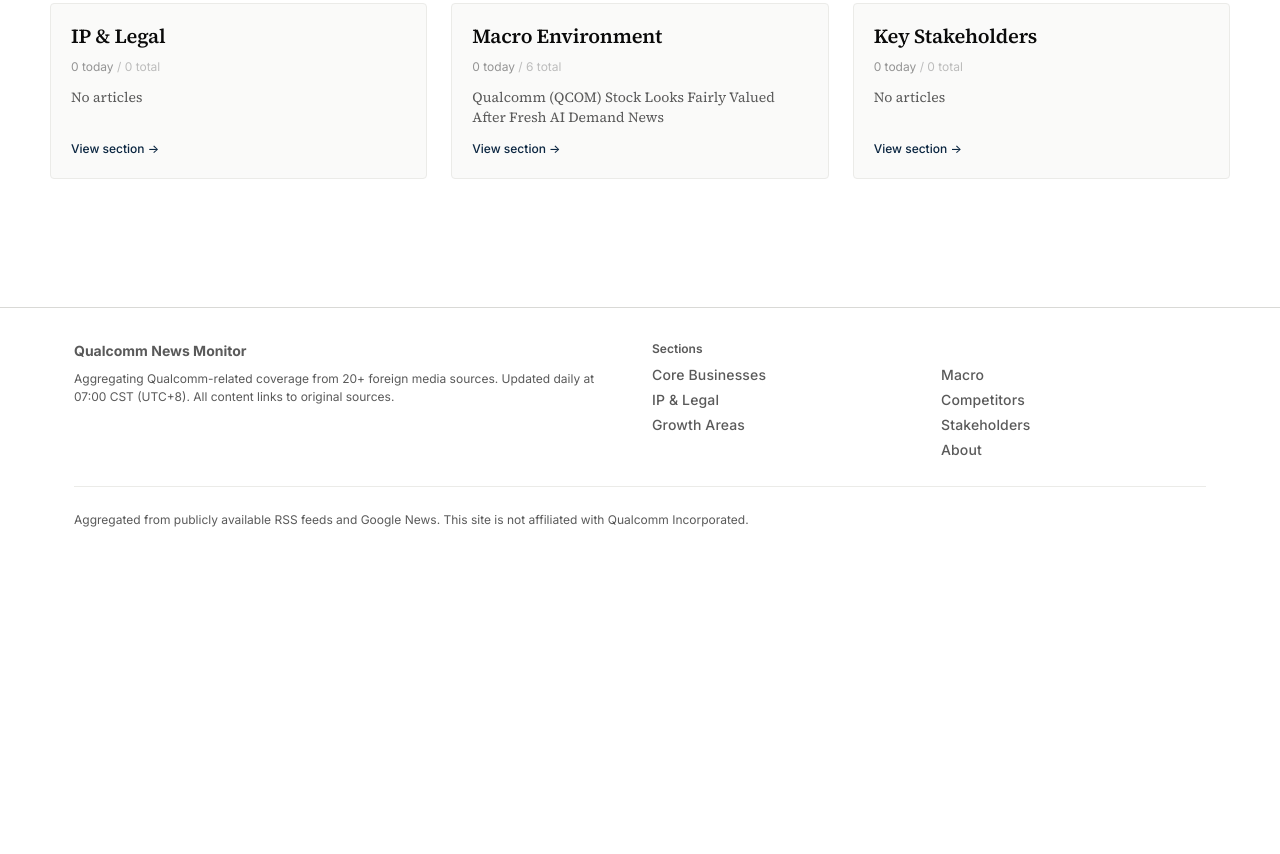
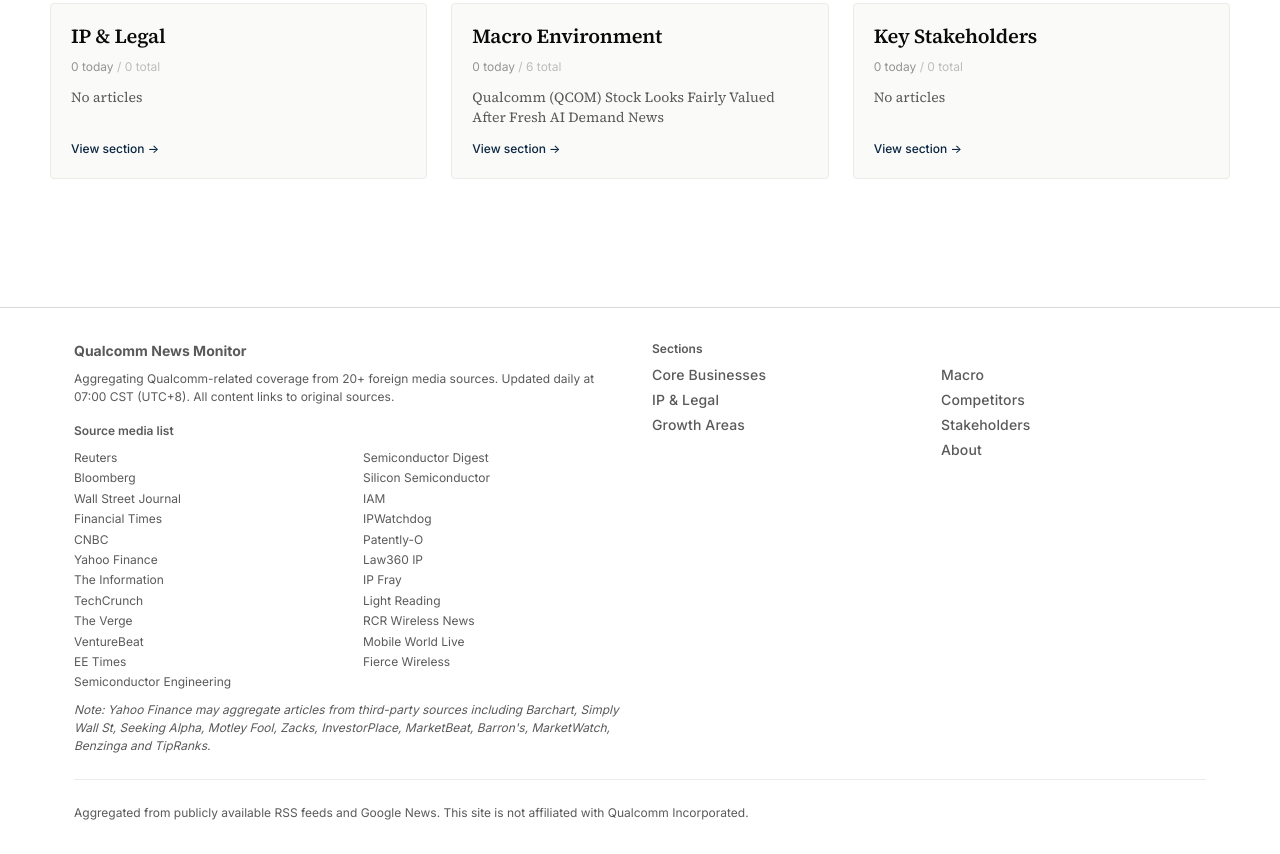
Before and after one commit to chelseazhou1003-rgb/Monitoring-Test-2, a website with bundled scripts: page site/index.html in a window 1280 px wide. Shown: the part 538-1392 px from the top of the page. Before the commit the page ends 1099 px from the top, so only its background shows below. Built offline with nearby package versions, Linux system fonts and the light colour scheme.

Commit message:
feat: add source media list to footer with Yahoo Finance third-party note

```diff
--- a/site/index.html
+++ b/site/index.html
@@ -63,6 +63,35 @@
         <div class="col-6">
           <p class="body-sm"><strong>Qualcomm News Monitor</strong></p>
           <p class="body-xs mt-2">Aggregating Qualcomm-related coverage from 20+ foreign media sources. Updated daily at 07:00 CST (UTC+8). All content links to original sources.</p>
+          <div class="source-list" style="margin-top:var(--space-4);">
+            <p class="body-xs" style="font-weight:600;margin-bottom:var(--space-2);">Source media list</p>
+            <ul class="body-xs" style="columns:2;column-gap:var(--space-6);padding-left:0;list-style:none;line-height:1.7;">
+              <li style="break-inside:avoid;">Reuters</li>
+              <li style="break-inside:avoid;">Bloomberg</li>
+              <li style="break-inside:avoid;">Wall Street Journal</li>
+              <li style="break-inside:avoid;">Financial Times</li>
+              <li style="break-inside:avoid;">CNBC</li>
+              <li style="break-inside:avoid;">Yahoo Finance</li>
+              <li style="break-inside:avoid;">The Information</li>
+              <li style="break-inside:avoid;">TechCrunch</li>
+              <li style="break-inside:avoid;">The Verge</li>
+              <li style="break-inside:avoid;">VentureBeat</li>
+              <li style="break-inside:avoid;">EE Times</li>
+              <li style="break-inside:avoid;">Semiconductor Engineering</li>
+              <li style="break-inside:avoid;">Semiconductor Digest</li>
+              <li style="break-inside:avoid;">Silicon Semiconductor</li>
+              <li style="break-inside:avoid;">IAM</li>
+              <li style="break-inside:avoid;">IPWatchdog</li>
+              <li style="break-inside:avoid;">Patently-O</li>
+              <li style="break-inside:avoid;">Law360 IP</li>
+              <li style="break-inside:avoid;">IP Fray</li>
+              <li style="break-inside:avoid;">Light Reading</li>
+              <li style="break-inside:avoid;">RCR Wireless News</li>
+              <li style="break-inside:avoid;">Mobile World Live</li>
+              <li style="break-inside:avoid;">Fierce Wireless</li>
+            </ul>
+            <p class="body-xs" style="margin-top:var(--space-2);color:var(--ink-muted);font-style:italic;">Note: Yahoo Finance may aggregate articles from third-party sources including Barchart, Simply Wall St, Seeking Alpha, Motley Fool, Zacks, InvestorPlace, MarketBeat, Barron's, MarketWatch, Benzinga and TipRanks.</p>
+          </div>
         </div>
         <div class="col-3">
           <p class="body-xs" style="font-weight:600;margin-bottom:var(--space-1);">Sections</p>
```
